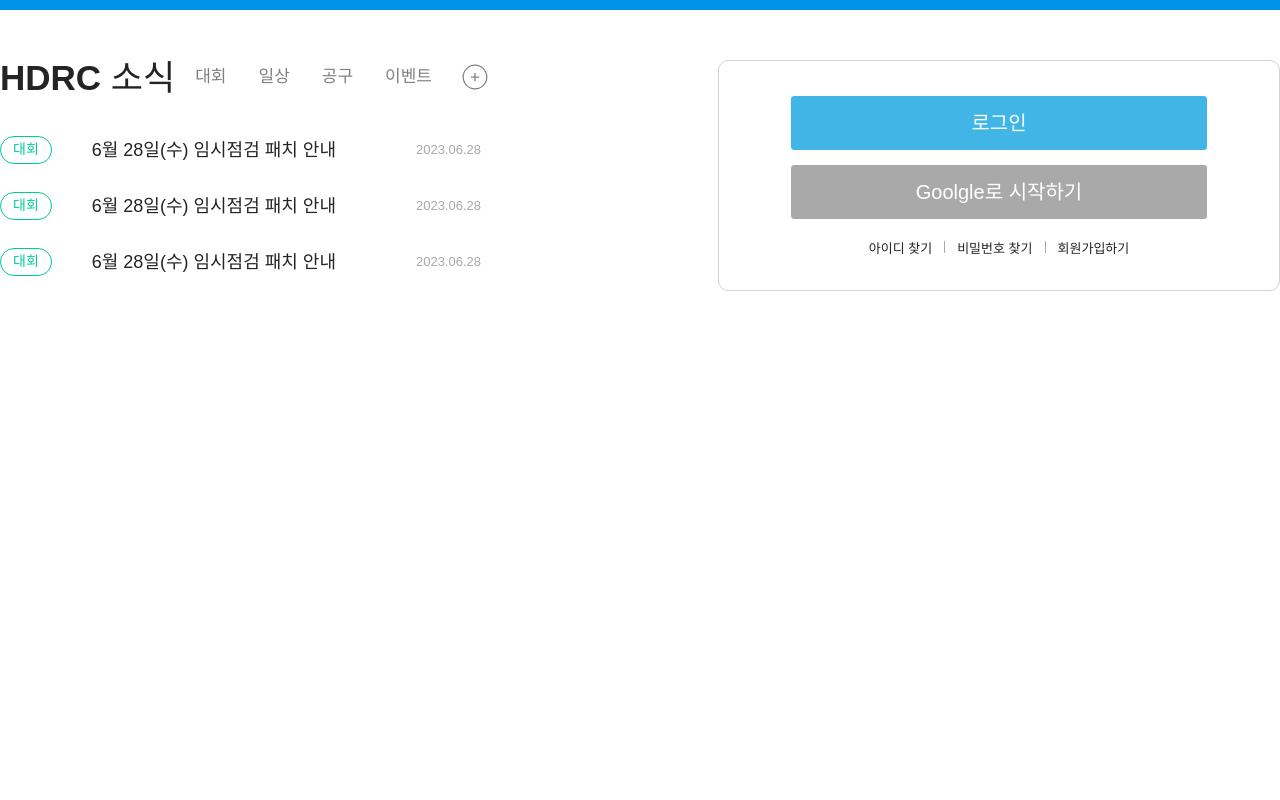
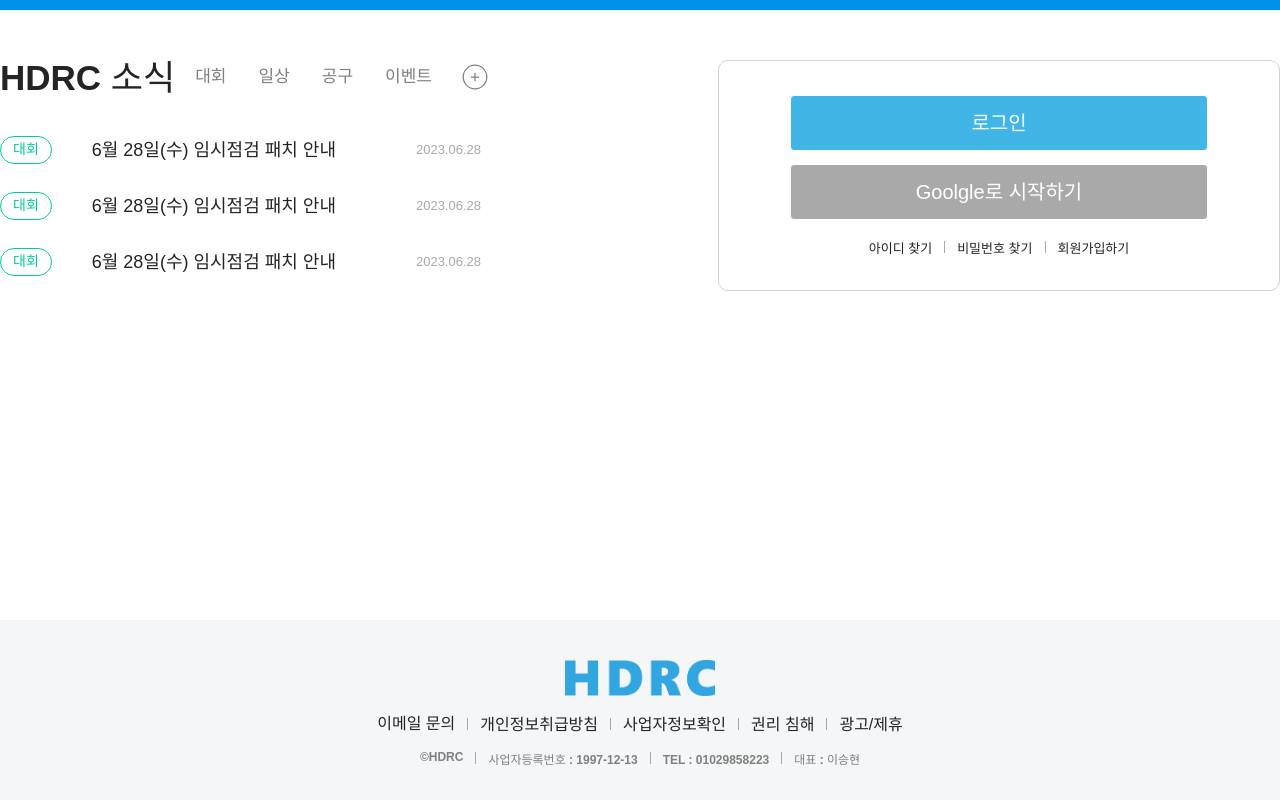
Before and after one commit to leesh2985/Portfolio00, a React (Vite) app: page / in a window 1280 px wide. Shown: the part 610-1410 px from the top of the page. Before the commit the page ends 1230 px from the top, so only its background shows below. Built offline with nearby package versions, Linux system fonts and the light colour scheme.

Commit message:
푸터 추가

```diff
--- a/src/App.tsx
+++ b/src/App.tsx
@@ -6,6 +6,7 @@ import { darkTheme, lightTheme } from './style/theme';
 import Carousel from './component/carousel/Carousel';
 import Header from './component/header/Header';
 import Container from './body/Container';
+import Footer from './Footer';
 
 function App() {
   const [theme, setTheme] = useState('light');
@@ -25,6 +26,7 @@ function App() {
         <Header toggleTheme={toggleTheme} theme={theme} />
         <Carousel />
         <Container />
+        <Footer />
       </ThemeProvider>
     </React.Fragment>
   );
--- /dev/null
+++ b/src/Footer.tsx
@@ -0,0 +1,93 @@
+import styled from 'styled-components';
+
+export default function Footer() {
+  return (
+    <FooterContainer>
+      <FooterLogo>
+        <LogoImg src="/img/logo.png" alt="로고" />
+      </FooterLogo>
+      <InfoTab>
+        <InfoItems>이메일 문의</InfoItems>
+        <InfoItems>개인정보취급방침</InfoItems>
+        <InfoItems>사업자정보확인</InfoItems>
+        <InfoItems>권리 침해</InfoItems>
+        <InfoItems>광고/제휴</InfoItems>
+      </InfoTab>
+      <MiniText>
+        <MiniInfo>©HDRC</MiniInfo>
+        <MiniInfo>사업자등록번호 : 1997-12-13</MiniInfo>
+        <MiniInfo>TEL : 01029858223</MiniInfo>
+        <MiniInfo>대표 : 이승현</MiniInfo>
+      </MiniText>
+    </FooterContainer>
+  );
+}
+
+const FooterContainer = styled.div`
+  background-color: #f5f6f7;
+  height: 180px;
+`;
+const FooterLogo = styled.div`
+  padding-top: 40px;
+  max-width: 1280px;
+  margin: 0 auto;
+  cursor: pointer;
+`;
+const LogoImg = styled.img`
+  width: 150px;
+  height: auto;
+`;
+
+const InfoTab = styled.ul`
+  max-width: 1280px;
+  margin: 0 auto;
+  display: flex;
+  justify-content: center;
+  align-items: center;
+  padding: 15px 0px;
+`;
+
+const InfoItems = styled.li`
+  cursor: pointer;
+
+  &::before {
+    content: '';
+    display: inline-block;
+    width: 1px;
+    height: 12px;
+    background-color: #a9a9a9;
+    margin: 4px 12px 0;
+  }
+
+  &:first-child::before {
+    display: none;
+  }
+`;
+
+const MiniText = styled.ul`
+  max-width: 1280px;
+  margin: 0 auto;
+  display: flex;
+  justify-content: center;
+  align-items: center;
+  padding-bottom: 15px;
+`;
+
+const MiniInfo = styled.li`
+  font-size: 12px;
+  font-weight: bold;
+  color: #808080;
+
+  &::before {
+    content: '';
+    display: inline-block;
+    width: 1px;
+    height: 12px;
+    background-color: #a9a9a9;
+    margin: 4px 12px 0;
+  }
+
+  &:first-child::before {
+    display: none;
+  }
+`;
```
